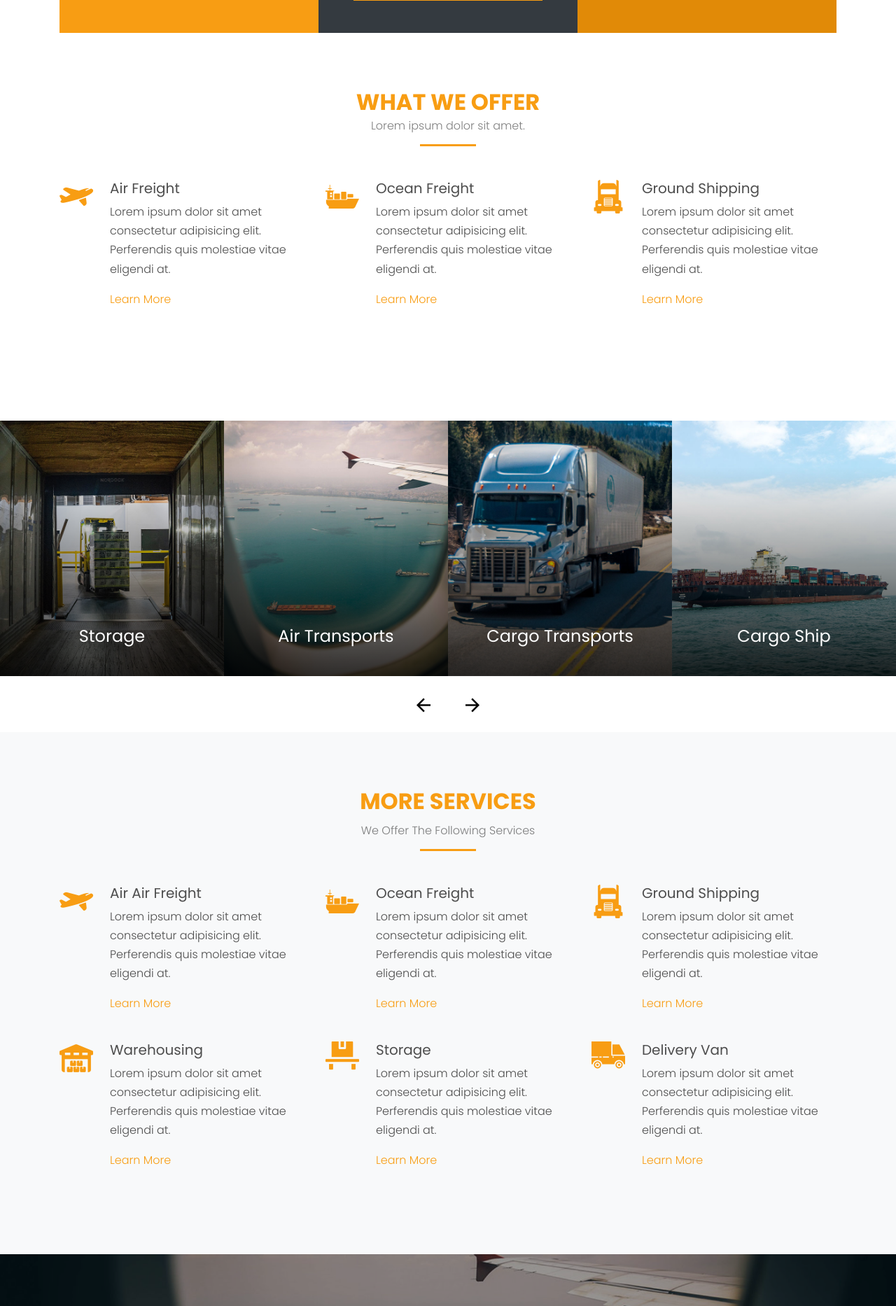
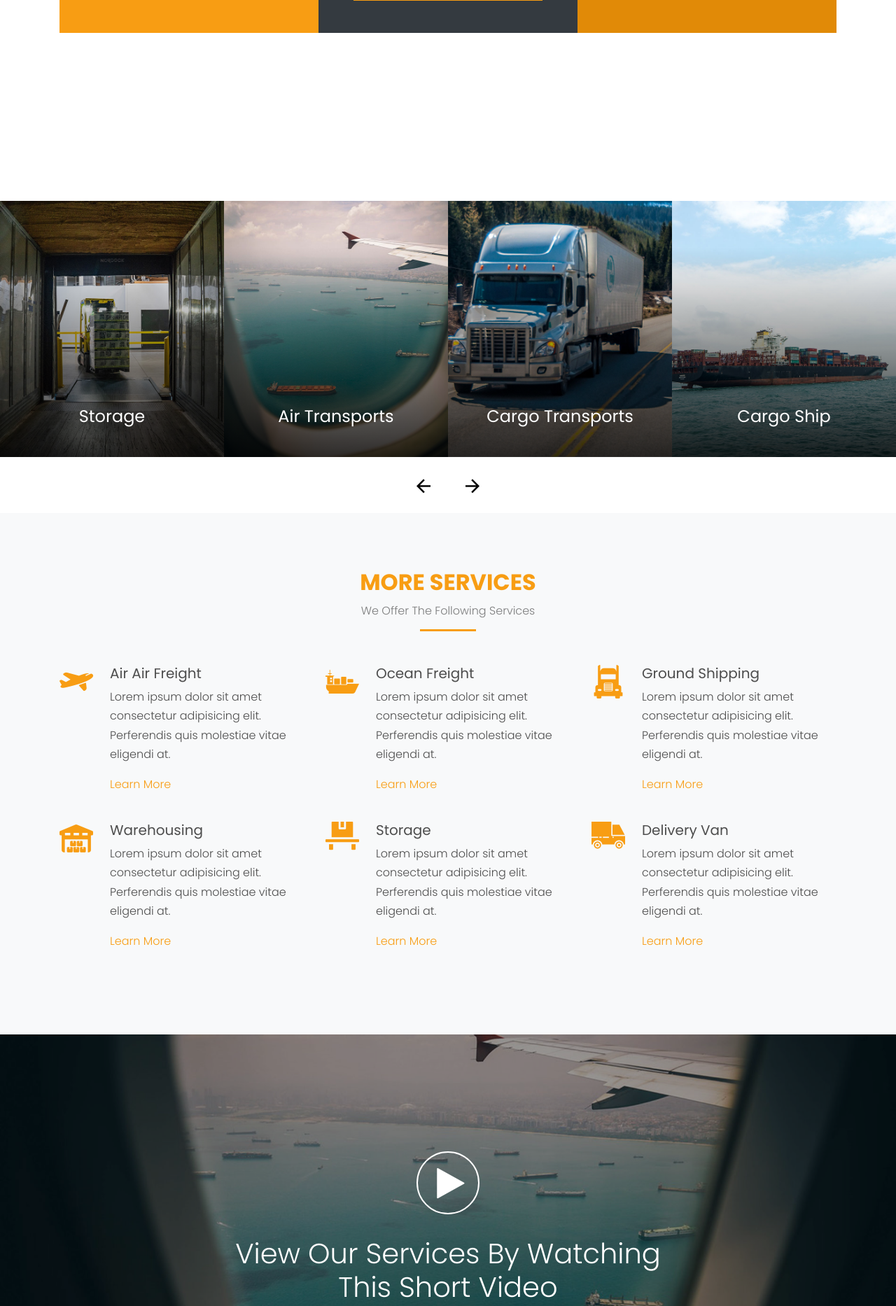
Before and after one commit to AromalShaji/Sea-route-optimizer, a Django app: page / in a window 1280 px wide. Shown: the part 1040-2906 px from the top of the page at 70% size. Run offline with Django 4.2, Linux system fonts and the light colour scheme; some libraries are stand-ins or nearby versions; some web fonts are replaced.

Commit message:
Update index.html

```diff
--- a/templates/Home/index.html
+++ b/templates/Home/index.html
@@ -137,50 +137,7 @@
 </div>
 
 <div class="site-section">
-  <div class="container">
-    <div class="row justify-content-center mb-5">
-      <div class="col-md-7 text-center border-primary">
-        <h2 class="mb-0 text-primary">What We Offer</h2>
-        <p class="color-black-opacity-5">Lorem ipsum dolor sit amet.</p>
-      </div>
-    </div>
-    <div class="row align-items-stretch">
-      <div class="col-md-6 col-lg-4 mb-4 mb-lg-0">
-        <div class="unit-4 d-flex">
-          <div class="unit-4-icon mr-4"><span class="text-primary flaticon-travel"></span></div>
-          <div>
-            <h3>Air Freight</h3>
-            <p>Lorem ipsum dolor sit amet consectetur adipisicing elit. Perferendis quis molestiae vitae eligendi at.
-            </p>
-            <p class="mb-0"><a href="#">Learn More</a></p>
-          </div>
-        </div>
-      </div>
-      <div class="col-md-6 col-lg-4 mb-4 mb-lg-0">
-        <div class="unit-4 d-flex">
-          <div class="unit-4-icon mr-4"><span class="text-primary flaticon-sea-ship-with-containers"></span></div>
-          <div>
-            <h3>Ocean Freight</h3>
-            <p>Lorem ipsum dolor sit amet consectetur adipisicing elit. Perferendis quis molestiae vitae eligendi at.
-            </p>
-            <p class="mb-0"><a href="#">Learn More</a></p>
-          </div>
-        </div>
-      </div>
-      <div class="col-md-6 col-lg-4 mb-4 mb-lg-0">
-        <div class="unit-4 d-flex">
-          <div class="unit-4-icon mr-4"><span class="text-primary flaticon-frontal-truck"></span></div>
-          <div>
-            <h3>Ground Shipping</h3>
-            <p>Lorem ipsum dolor sit amet consectetur adipisicing elit. Perferendis quis molestiae vitae eligendi at.
-            </p>
-            <p class="mb-0"><a href="#">Learn More</a></p>
-          </div>
-        </div>
-      </div>
 
-    </div>
-  </div>
 </div>
 
 
@@ -455,7 +412,7 @@
     <div class="row text-center">
       <div class="col-md-12">
         <h2 class="mb-5 text-black">Try Our Services</h2>
-        <p class="mb-0"><a href="booking.html" class="btn btn-primary py-3 px-5 text-white">Get Started</a></p>
+        <p class="mb-0"><a href="/" class="btn btn-primary py-3 px-5 text-white">Get Started</a></p>
       </div>
     </div>
   </div>
```
